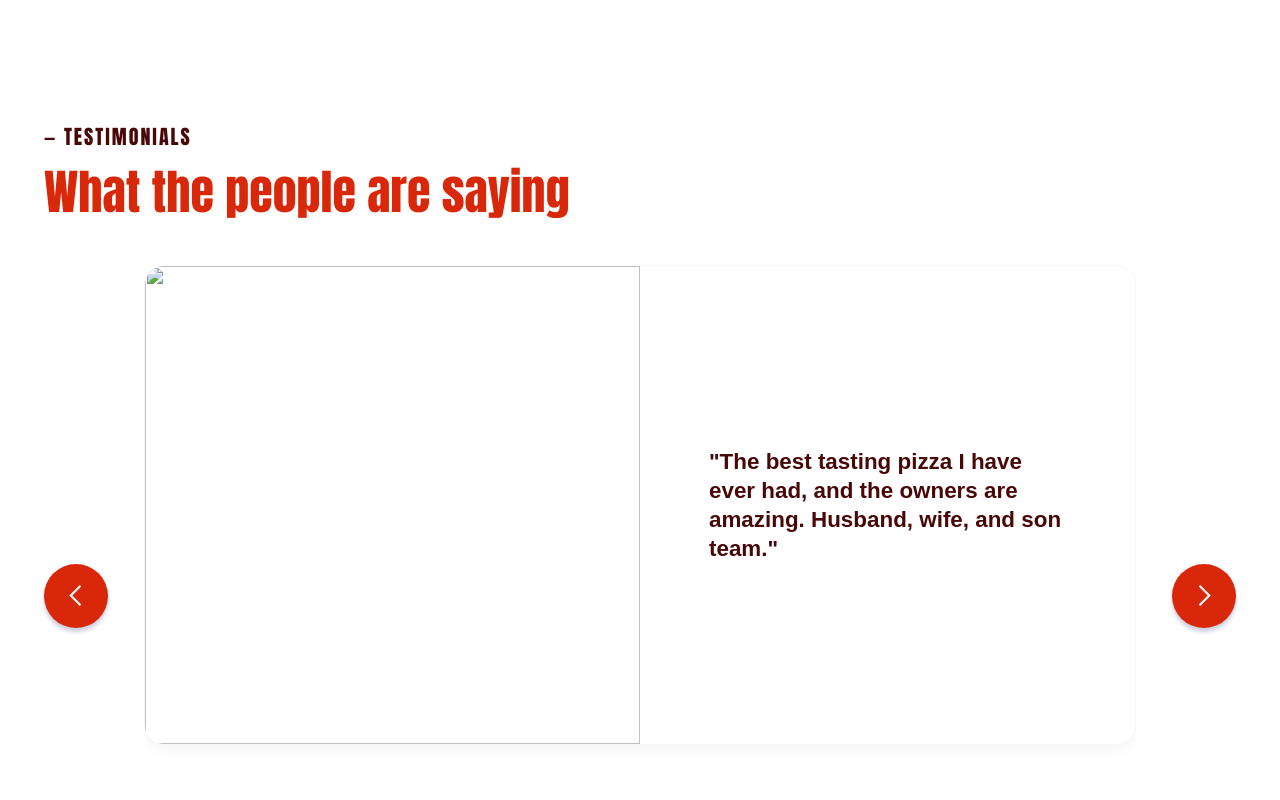
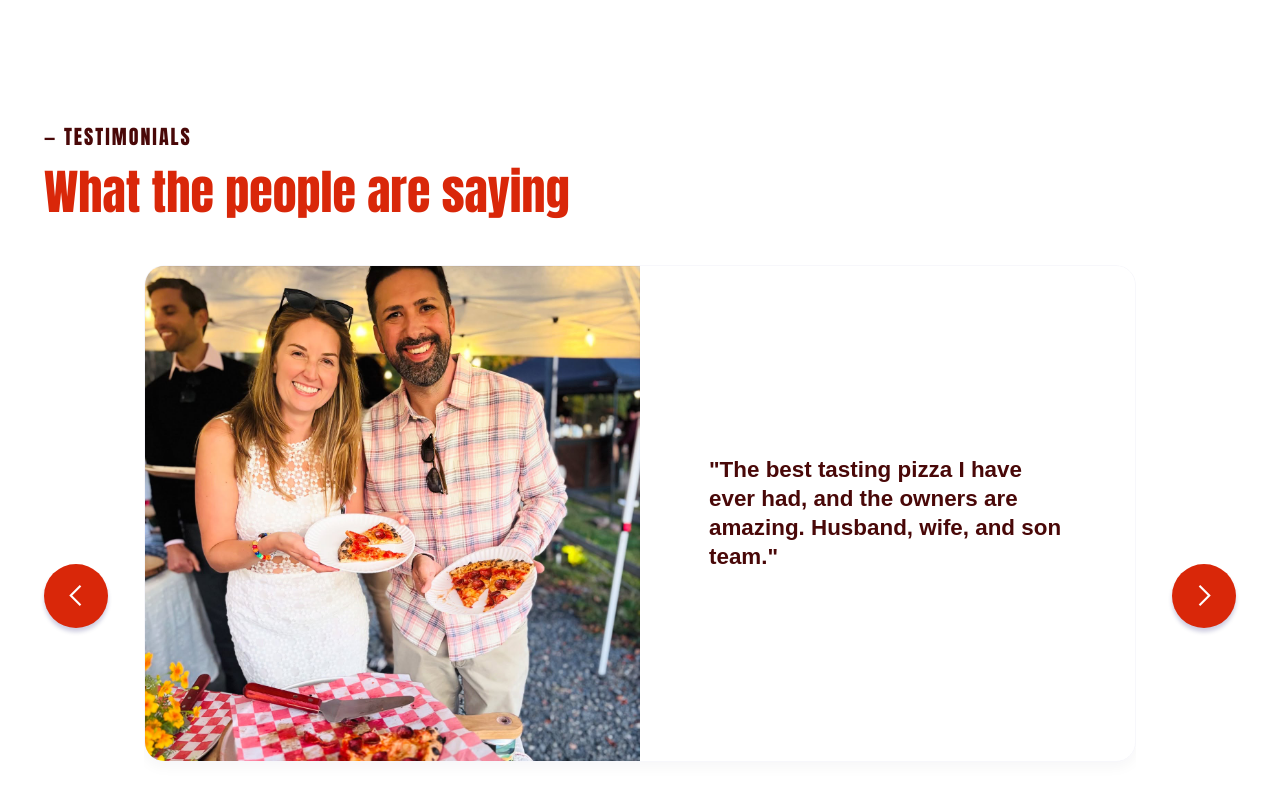
Before and after one commit to SWFTstudios/thepizzaboxnewyork, a website: page index.html in a window 1280 px wide. Shown: the part 2461-3261 px from the top of the page. Drawn offline with nearby package versions, Linux system fonts and the light colour scheme; a script that the page names is missing.

Commit message:
Replace missing tpb_pepperonni.webp with pb_reviews_2.jpg

```diff
--- a/index.html
+++ b/index.html
@@ -479,7 +479,7 @@ margin: 0rem !important;
                       <div class="card---brix testimonial-v2---brix">
                         <div class="split-content---brix lightbox-wrapper---brix">
                           <a href="#" class="lightbox-video---brix w-inline-block w-lightbox">
-                            <div class="image-wrapper---brix lightbox-image-wrapper---brix"><img sizes="(max-width: 1904px) 100vw, 1904px" srcset="images/tpb_pepperonni-p-500.webp 500w, images/tpb_pepperonni-p-800.webp 800w, images/tpb_pepperonni-p-1080.webp 1080w, images/tpb_pepperonni-p-1600.webp 1600w, images/tpb_pepperonni.webp 1904w" alt="" src="images/tpb_pepperonni.webp" class="image-9 lightbox-image"></div>
+                            <div class="image-wrapper---brix lightbox-image-wrapper---brix"><img sizes="(max-width: 1439px) 100vw, 1440px" srcset="images/pb_reviews_2.jpg 500w, images/pb_reviews_2.jpg 800w, images/pb_reviews_2.jpg 1080w, images/pb_reviews_2.jpg 1440w" alt="" src="images/pb_reviews_2.jpg" class="image-9 lightbox-image"></div>
                             <script type="application/json" class="w-json">{
   "items": [],
   "group": ""
```
